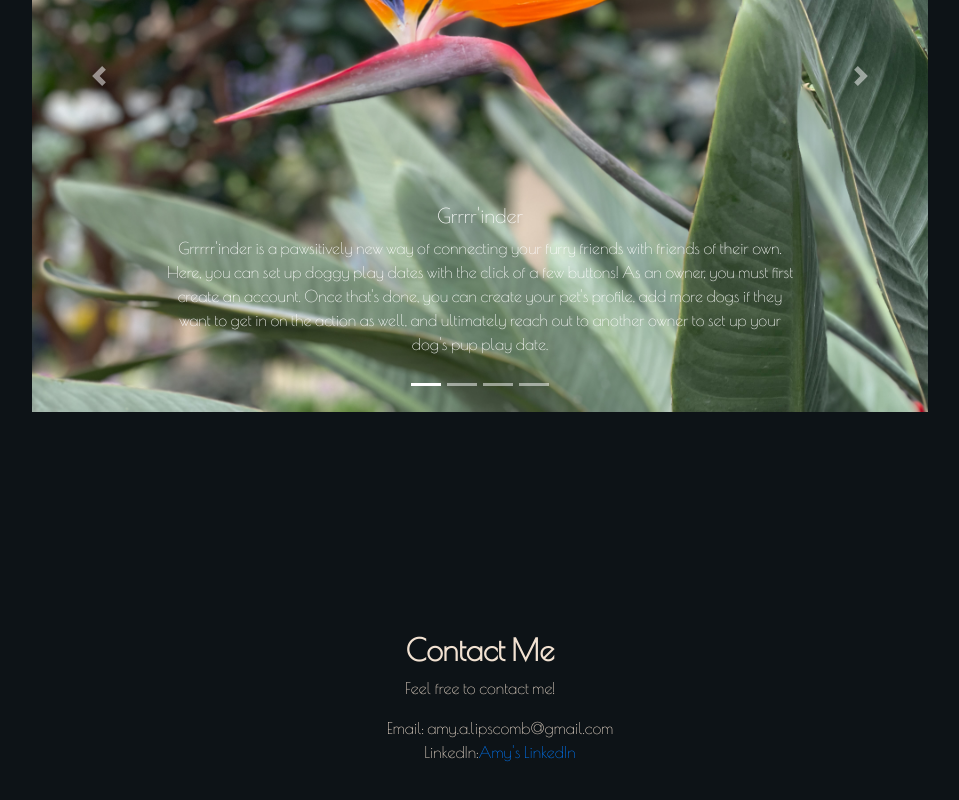
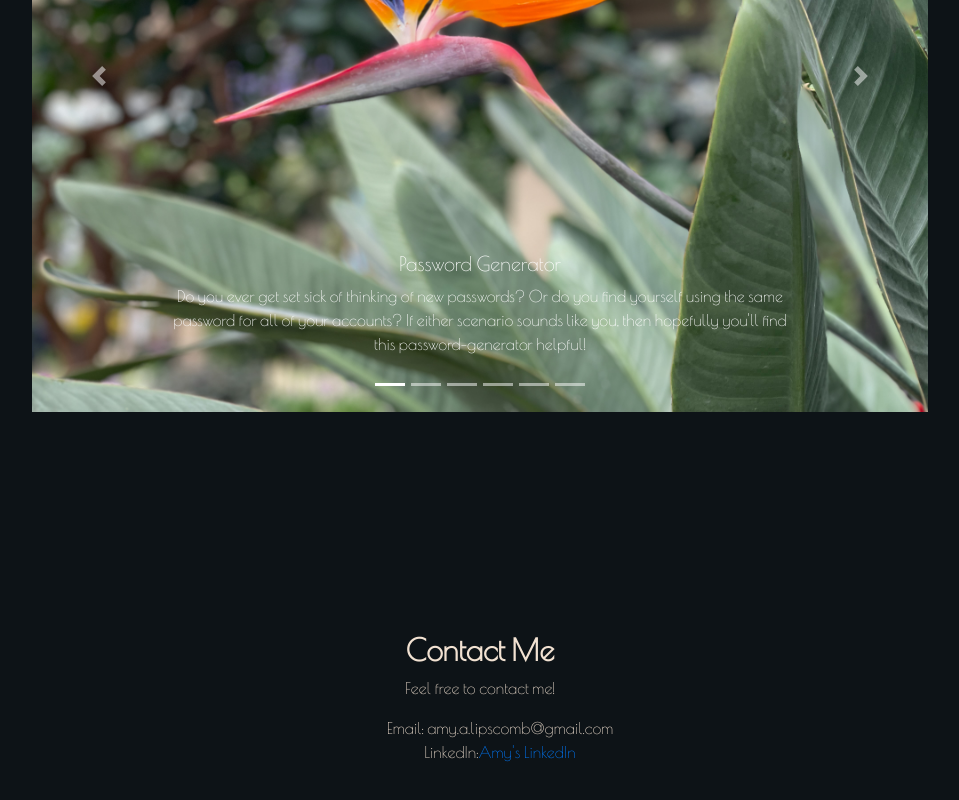
Before and after one commit to AmyLipscomb/portfolio-react, a React (Create React App) app: page / in a window 1280 px wide. Shown: the part 1982-2782 px from the top of the page, without its empty margins (160-1119 px from the left). Built offline with nearby package versions, Linux system fonts and the light colour scheme.

Commit message:
changed the links to deployed projects and added two additional deployed projects and photos

```diff
--- a/src/components/Project/index.js
+++ b/src/components/Project/index.js
@@ -8,18 +8,16 @@ const Project = () => {
           <li data-target="#picture2" data-slide-to="1"></li>
           <li data-target="#picture3" data-slide-to="2"></li>
           <li data-target="#picture4" data-slide-to="3"></li>
+          <li data-target="#picture5" data-slide-to="4"></li>
+          <li data-target="#picture6" data-slide-to="5"></li>
         </ol>
         <div className="carousel-inner">
           <div className="carousel-item active" id="picture1">
-            <a href="https://floating-reef-00120.herokuapp.com/login"><img src="assets/images/Placeholder1.jpeg"
+            <a href="https://amylipscomb.github.io/password-generator/"><img src="assets/images/Placeholder1.jpeg"
               className="d-block w-100" alt="flower" />  </a>
             <div className="carousel-caption d-none d-md-block">
-              <h5>Grrrr'inder</h5>
-              <p>Grrrrr'inder is a pawsitively new way of connecting your furry friends with friends of
-                their own. Here, you can set up doggy play dates with the click of a few buttons! As an
-                owner, you must first create an account. Once that's done, you can create your pet's
-                profile, add more dogs if they want to get in on the action as well, and ultimately
-                reach out to another owner to set up your dog's pup play date.</p>
+              <h5>Password Generator</h5>
+              <p>Do you ever get set sick of thinking of new passwords? Or do you find yourself using the same password for all of your accounts? If either scenario sounds like you, then hopefully you'll find this password-generator helpful!</p>
             </div>
 
           </div>
@@ -36,10 +34,10 @@ const Project = () => {
             <a href="https://damp-escarpment-46573.herokuapp.com/"><img src="assets/images/Placeholder3.jpeg"
               className="d-block w-100" alt="flower" />
             </a>
-
+          {/* Note- taker app is not working on Heroku - ask about in Office Hours */}
             <div className="carousel-caption d-none d-md-block">
               <h5>Note-Taker</h5>
-              <p>Note-Taker is an application available to you to take notes! </p>
+              <p>Note-Taker is an application available to you to take notes! You can reach the repo at (https://github.com/AmyLipscomb/note-taker)</p>
             </div>
 
           </div>
@@ -51,6 +49,24 @@ const Project = () => {
               <h5>Back End Coding with ORM</h5>
               <p> View my walkthrough video to see how I've used object-relational mapping (ORM) to build the
                 back end for an e-commerce site!</p>
+            </div>
+          </div>
+          <div className="carousel-item" id="picture5">
+            <a href="https://hidden-harbor-78416.herokuapp.com/"><img
+              src="assets/images/Placeholder5.jpeg" className="d-block w-100" alt="flower" />
+            </a>
+            <div className="carousel-caption d-none d-md-block">
+              <h5>Text Editor</h5>
+              <p> I created a text-editor utilizing WebPack via JavaScript, and Node and deployed via Heroku! View it here.</p>
+            </div>
+          </div>
+          <div className="carousel-item" id="picture6">
+            <a href="https://amylipscomb.github.io/code-quiz/"><img
+              src="assets/images/Placeholder6.jpeg" className="d-block w-100" alt="flower" />
+            </a>
+            <div className="carousel-caption d-none d-md-block">
+              <h5>Coding Quiz</h5>
+              <p> Have you ever wondered how much (or little) you know about coding? If you are a bit curious, then hopefully you'll find this coding quiz helpful!</p>
             </div>
           </div>
         </div>
```
Also changed, not shown: public/assets/images/Placeholder5.jpeg (added), public/assets/images/Placeholder6.jpeg (added).
